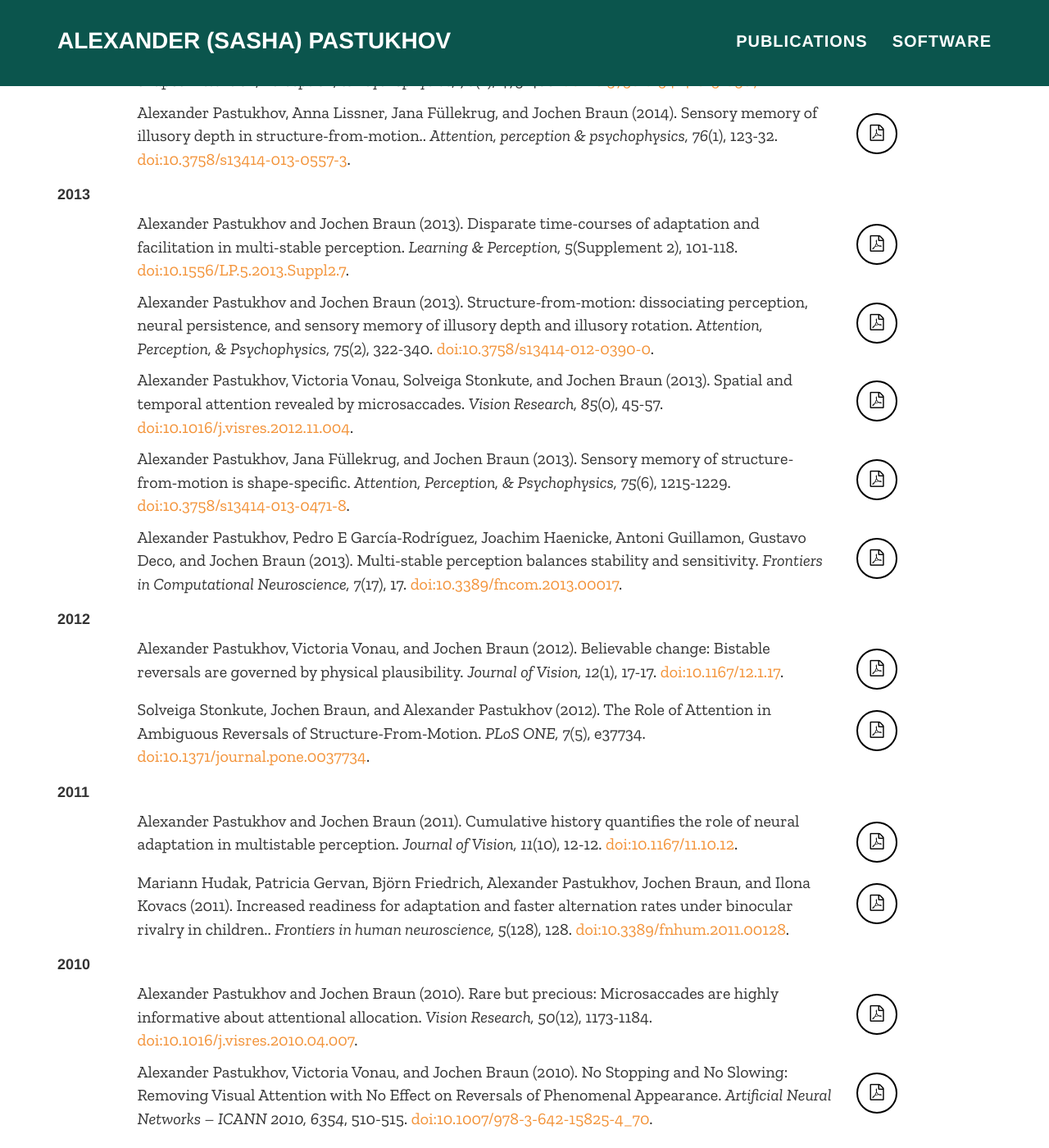
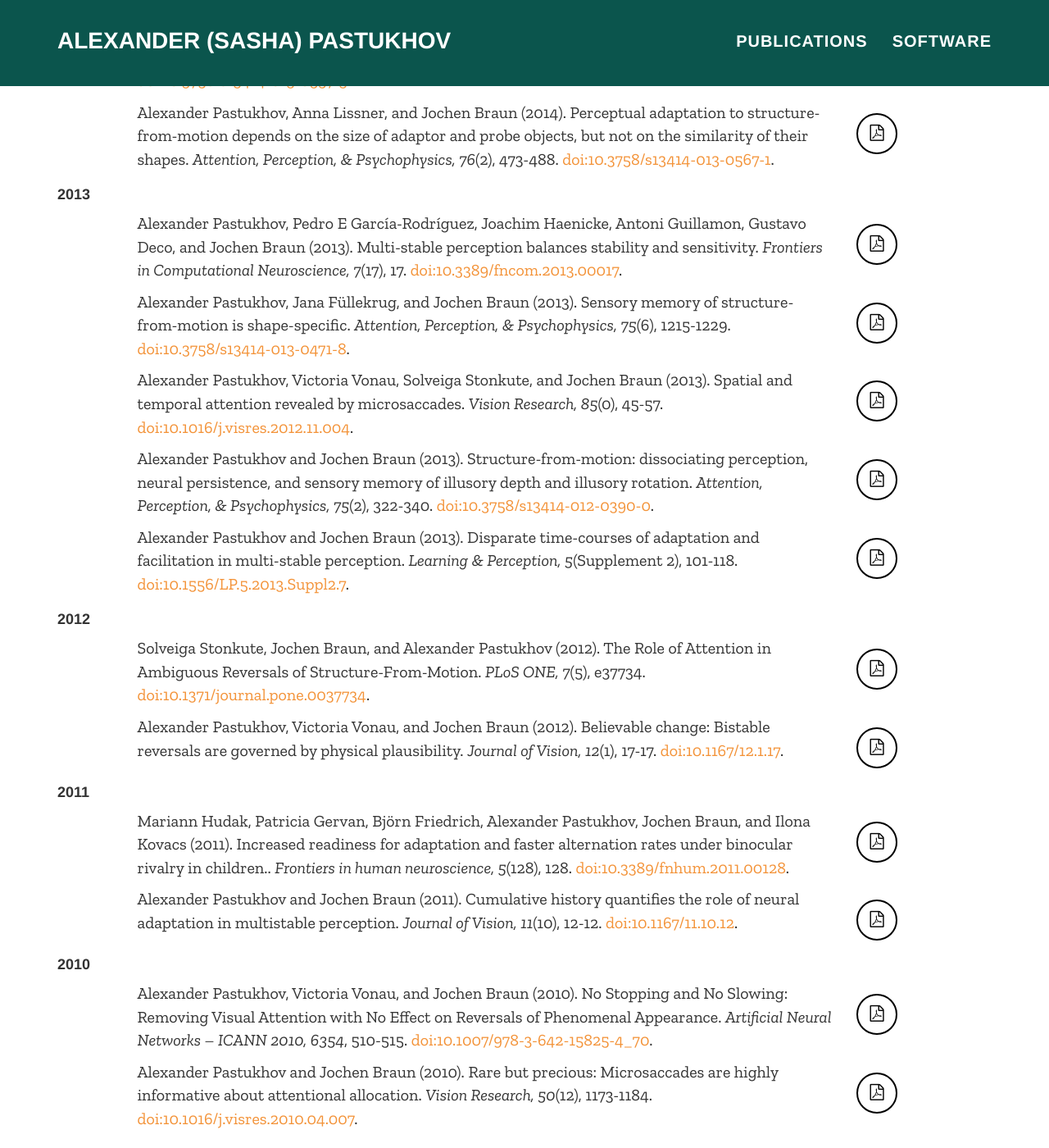
Before and after one commit to alexander-pastukhov/alexander-pastukhov.github.io, a Jekyll site: the page built from index.html, in a window 1280 px wide and 1400 px high, scrolled down 1762 px. Shown: the whole window at 82% size. Built offline with Jekyll 4.4.1, drawn with Linux system fonts in a browser that asks for light colours; nearby versions of some CDN libraries; some web fonts are replaced; some of the changed text lies outside the part shown.

Commit message:
Added indexing of pubs within a year. Better sorting via group_by

```diff
--- a/_includes/publications.html
+++ b/_includes/publications.html
@@ -9,17 +9,18 @@
             </div>
             <div class="row">
                 <div class="col-lg-12">
-                    {% assign sorted_publications = (site.data.publications | sort: 'year') | reverse %}
-                    {% assign current_year = -1 %}
-                    {% for publication in sorted_publications %}
-                        {% if publication.year != current_year %}
-                            {% assign current_year = publication.year %}
-                            {% if publication.year == 3000 %}
-                                <h4>Coming soon...</h4>
-                            {% else %}
-                                <h4>{{publication.year}}</h4>
-                            {% endif %}
+                    {% assign grouped_by_year=  (site.data.publications | group_by: 'year') | (sort: 'name') | reverse %}
+                    {% for current_group in grouped_by_year  %}
+                        <!-- Year tag -->
+                        {% if current_group.name == '3000' %}
+                            <h4>Coming soon...</h4>
+                        {% else %}
+                            <h4>{{current_group.name}}</h4>
                         {% endif %}
+
+                        <!-- Publications with the year -->
+                        {% assign sorted_publications = (current_group.items | sort: 'index') | reverse %}
+                        {% for publication in sorted_publications %}
                         <div class="row">
                             <div class="col-md-1" align='right'>
                             </div>
@@ -66,8 +67,12 @@
                                 {% if publication.osf %}
                                     <a  class="btn-light btn-round btn-outline" href={{publication.osf}} style='vertical-align: middle;'><object class='align-self-center' type="image/svg+xml" data="img/osf_logo.svg" style='width:25px;vertical-align:middle'></object></a>
                                 {% endif %}
-                            </p></div>
+                                </p>
+                            </div>
                         </div>
+                        {% endfor %}
+
+
                     {% endfor %}
                 </div>
             </div>
```
Also changed, not shown: _data/publications.yml (+26 -0 lines).
